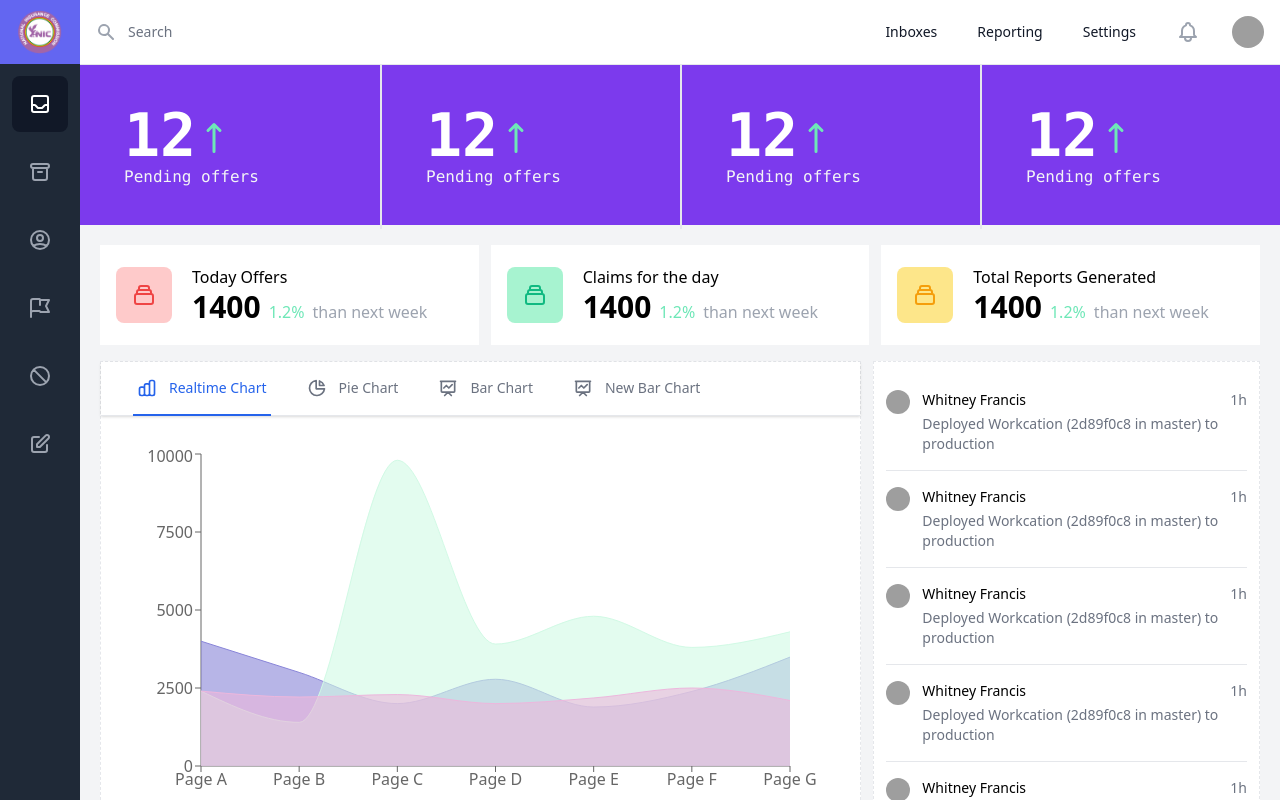
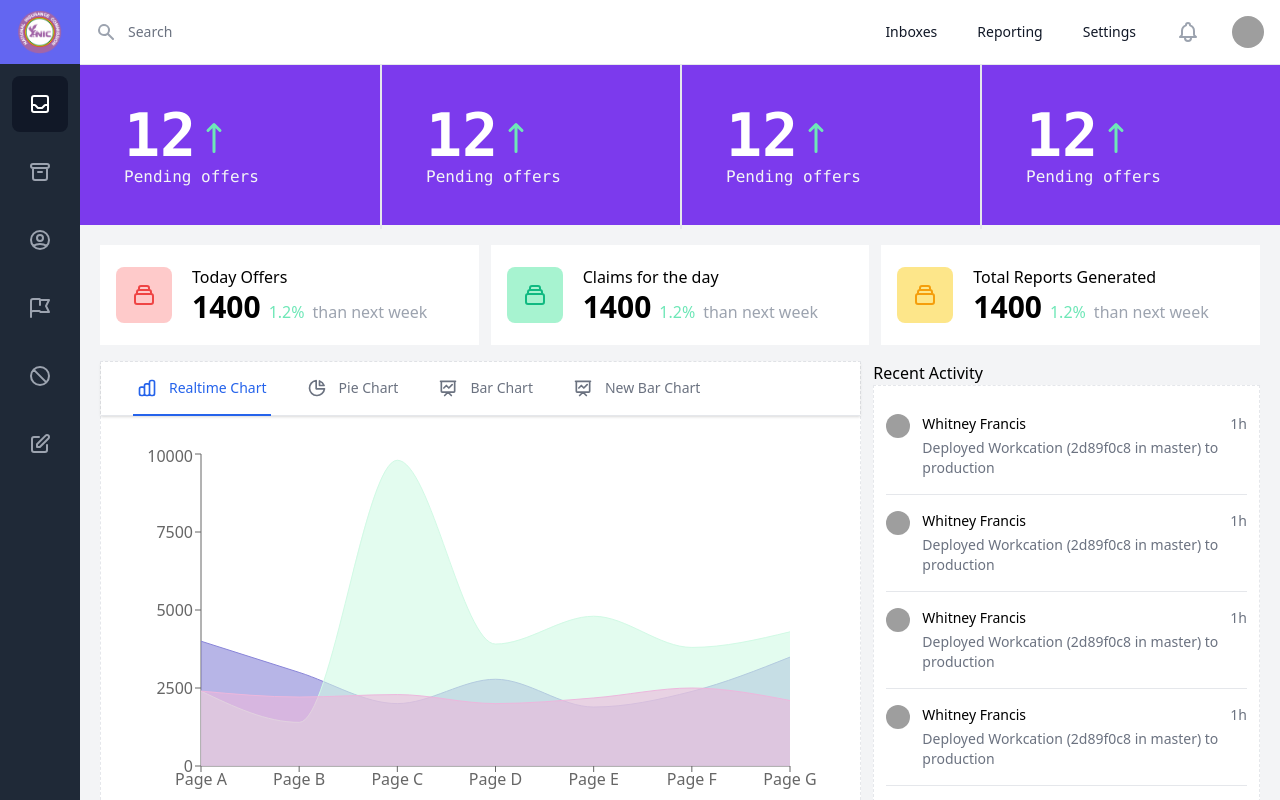
Before and after one commit to Khoby-790/template-nic, a React (Create React App) app: page / in a window 1280 px wide. Built offline with nearby package versions, Linux system fonts and the light colour scheme; grey boxes are pictures that could not be loaded.

Commit message:
--- Auto-Git Commit ---

```diff
--- a/src/pages/Dashboard/Dashboard.tsx
+++ b/src/pages/Dashboard/Dashboard.tsx
@@ -123,8 +123,10 @@ const Dashboard = (props: Props) => {
                 <div className="flex-1 mr-3">
                     <GraphTabs data={data} />
                 </div>
-                <div style={{ height: "58.5vh" }} className="w-1/3 h-full">
-                    <div className=""></div>
+                <div style={{ height: "54vh" }} className="w-1/3 h-full">
+                    <div className="">
+                        <span>Recent Activity</span>
+                    </div>
                     <div className="bg-white border border-dashed px-3 pt-3 h-full w-full overflow-y-scroll">
                         <ul className="divide-y divide-gray-200">
                             <Activity />
```
